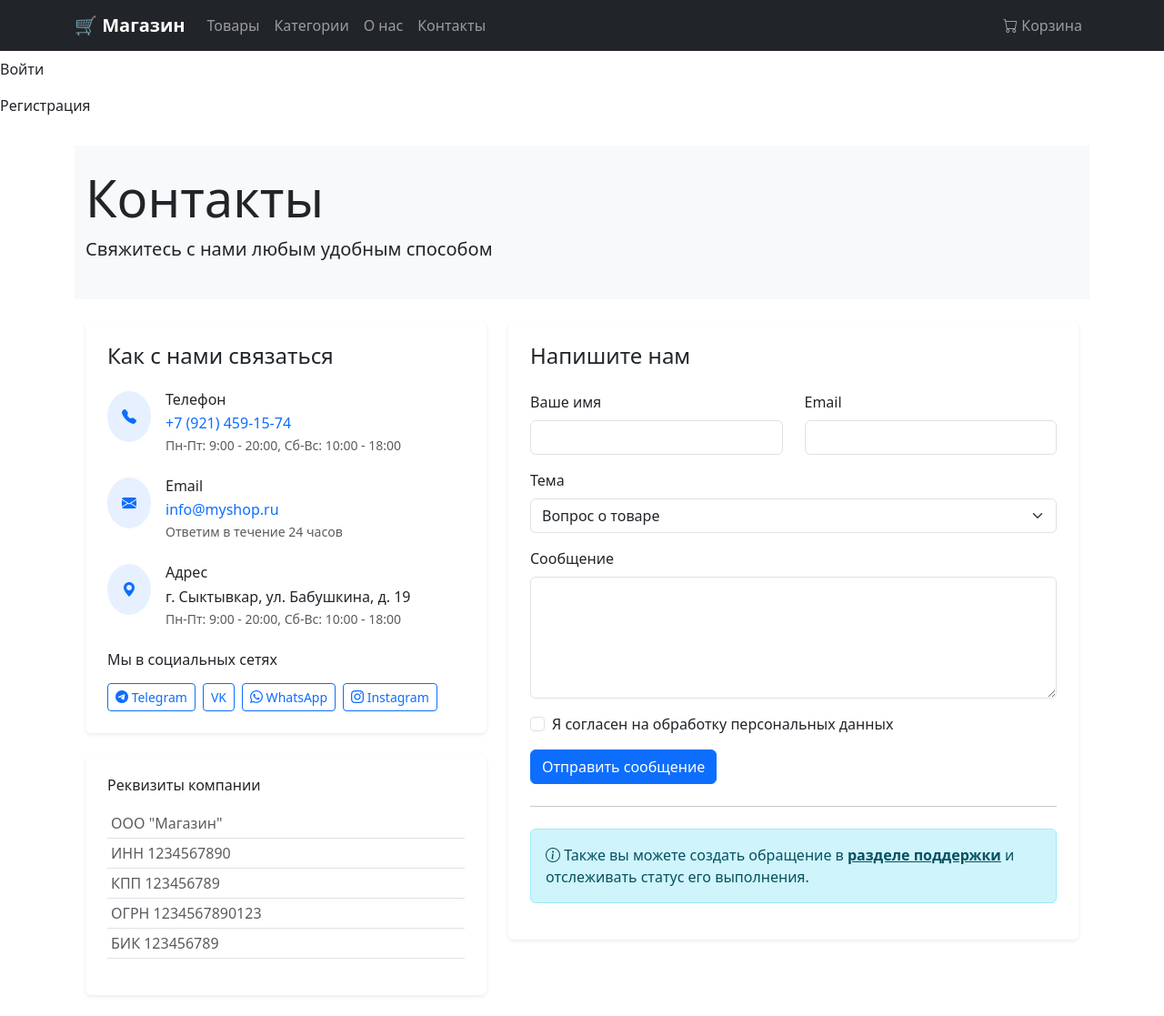
After one commit to Oxana300/Oxana_TOP_final-work, a Django app: page /contact/ in a window 1280 px wide. The commit adds this page. Shown: the top 1117 px of the page at 91% size. Run offline with Django 5.2, Linux system fonts and the light colour scheme; parts of the project's set-up code (start-up, migrations or seed data) failed here and were passed over.

Commit message:
Дополнен shop, созданы: contact, about

```diff
--- a/shop/templates/shop/base.html
+++ b/shop/templates/shop/base.html
@@ -5,6 +5,7 @@
     <meta name="viewport" content="width=device-width, initial-scale=1.0">
     <title>{% block title %}Магазин{% endblock %}</title>
     <link href="https://cdn.jsdelivr.net/npm/bootstrap@5.3.0/dist/css/bootstrap.min.css" rel="stylesheet">
+    <link rel="stylesheet" href="https://cdn.jsdelivr.net/npm/bootstrap-icons@1.11.1/font/bootstrap-icons.css">
     <style>
         .navbar-brand { font-weight: bold; }
         .featured-badge { position: absolute; top: 10px; right: 10px; }
--- /dev/null
+++ b/shop/templates/shop/contact.html
@@ -0,0 +1,185 @@
+{% extends 'shop/base.html' %}
+{% load static %}
+
+{% block title %}Контакты - Магазин{% endblock %}
+
+{% block content %}
+<!-- Заголовок страницы -->
+<div class="page-header bg-light py-4 mb-4">
+    <div class="container">
+        <h1 class="display-4">Контакты</h1>
+        <p class="lead">Свяжитесь с нами любым удобным способом</p>
+    </div>
+</div>
+
+<div class="container">
+    <div class="row">
+        <!-- Контактная информация -->
+        <div class="col-lg-5 mb-4">
+            <div class="card border-0 shadow-sm">
+                <div class="card-body p-4">
+                    <h2 class="h4 mb-4">Как с нами связаться</h2>
+
+                    <!-- Телефон -->
+                    <div class="d-flex mb-4">
+                        <div class="flex-shrink-0">
+                            <div class="bg-primary bg-opacity-10 p-3 rounded-circle">
+                                <i class="bi bi-telephone-fill text-primary"></i>
+                            </div>
+                        </div>
+                        <div class="flex-grow-1 ms-3">
+                            <h3 class="h6 mb-1">Телефон</h3>
+                            <p class="mb-0">
+                                <a href="tel:{{ contacts.phone }}" class="text-decoration-none">
+                                    {{ contacts.phone }}
+                                </a>
+                            </p>
+                            <small class="text-muted">{{ contacts.work_hours }}</small>
+                        </div>
+                    </div>
+
+                    <!-- Email -->
+                    <div class="d-flex mb-4">
+                        <div class="flex-shrink-0">
+                            <div class="bg-primary bg-opacity-10 p-3 rounded-circle">
+                                <i class="bi bi-envelope-fill text-primary"></i>
+                            </div>
+                        </div>
+                        <div class="flex-grow-1 ms-3">
+                            <h3 class="h6 mb-1">Email</h3>
+                            <p class="mb-0">
+                                <a href="mailto:{{ contacts.email }}" class="text-decoration-none">
+                                    {{ contacts.email }}
+                                </a>
+                            </p>
+                            <small class="text-muted">Ответим в течение 24 часов</small>
+                        </div>
+                    </div>
+
+                    <!-- Адрес -->
+                    <div class="d-flex mb-4">
+                        <div class="flex-shrink-0">
+                            <div class="bg-primary bg-opacity-10 p-3 rounded-circle">
+                                <i class="bi bi-geo-alt-fill text-primary"></i>
+                            </div>
+                        </div>
+                        <div class="flex-grow-1 ms-3">
+                            <h3 class="h6 mb-1">Адрес</h3>
+                            <p class="mb-0">{{ contacts.address }}</p>
+                            <small class="text-muted">{{ contacts.work_hours }}</small>
+                        </div>
+                    </div>
+
+                    <!-- Социальные сети -->
+                    <h3 class="h6 mb-3">Мы в социальных сетях</h3>
+                    <div class="d-flex gap-2">
+                        {% for item in social %}
+                        <a href="{{ item.url }}" class="btn btn-outline-primary btn-sm" target="_blank">
+                            <i class="bi bi-{{ item.icon }}"></i> {{ item.name }}
+                        </a>
+                        {% endfor %}
+                    </div>
+                </div>
+            </div>
+
+            <!-- Реквизиты компании -->
+            <div class="card border-0 shadow-sm mt-4">
+                <div class="card-body p-4">
+                    <h3 class="h6 mb-3">Реквизиты компании</h3>
+                    <table class="table table-sm">
+                        <tr>
+                            <td class="text-muted">ООО "Магазин"</td>
+                        </tr>
+                        <tr>
+                            <td class="text-muted">ИНН 1234567890</td>
+                        </tr>
+                        <tr>
+                            <td class="text-muted">КПП 123456789</td>
+                        </tr>
+                        <tr>
+                            <td class="text-muted">ОГРН 1234567890123</td>
+                        </tr>
+                        <tr>
+                            <td class="text-muted">БИК 123456789</td>
+                        </tr>
+                    </table>
+                </div>
+            </div>
+        </div>
+
+        <!-- Форма обратной связи -->
+        <div class="col-lg-7 mb-4">
+            <div class="card border-0 shadow-sm">
+                <div class="card-body p-4">
+                    <h2 class="h4 mb-4">Напишите нам</h2>
+
+                    <form method="post" action="{% url 'shop:ticket_create' %}">
+                        {% csrf_token %}
+
+                        <div class="row">
+                            <div class="col-md-6 mb-3">
+                                <label for="name" class="form-label">Ваше имя</label>
+                                <input type="text" class="form-control" id="name" name="name" required>
+                            </div>
+
+                            <div class="col-md-6 mb-3">
+                                <label for="email" class="form-label">Email</label>
+                                <input type="email" class="form-control" id="email" name="email" required>
+                            </div>
+                        </div>
+
+                        <div class="mb-3">
+                            <label for="subject" class="form-label">Тема</label>
+                            <select class="form-select" id="subject" name="category">
+                                <option value="question">Вопрос о товаре</option>
+                                <option value="complaint">Жалоба</option>
+                                <option value="suggestion">Предложение</option>
+                                <option value="other">Другое</option>
+                            </select>
+                        </div>
+
+                        <div class="mb-3">
+                            <label for="message" class="form-label">Сообщение</label>
+                            <textarea class="form-control" id="message" name="message" rows="5" required></textarea>
+                        </div>
+
+                        <div class="mb-3 form-check">
+                            <input type="checkbox" class="form-check-input" id="agree" name="agree_to_terms" required>
+                            <label class="form-check-label" for="agree">
+                                Я согласен на обработку персональных данных
+                            </label>
+                        </div>
+
+                        <button type="submit" class="btn btn-primary">
+                            Отправить сообщение
+                        </button>
+                    </form>
+
+                    <hr class="my-4">
+
+                    <div class="alert alert-info">
+                        <i class="bi bi-info-circle"></i>
+                        Также вы можете создать обращение в
+                        <a href="{% url 'shop:ticket_create' %}" class="alert-link">разделе поддержки</a>
+                        и отслеживать статус его выполнения.
+                    </div>
+                </div>
+            </div>
+        </div>
+    </div>
+
+    <!-- Карта -->
+    <div class="card border-0 shadow-sm mt-4">
+        <div class="card-body p-0">
+            <div class="ratio ratio-21x9">
+                <iframe
+                    src="https://www.google.com/maps/embed?pb=!1m18!1m12!1m3!1d2245.373536247736!2d37.6156!3d55.7558!2m3!1f0!2f0!3f0!3m2!1i1024!2i768!4f13.1!3m3!1m2!1s0x0%3A0x0!2zNTXCsDQ1JzIwLjgiTiAzN8KwMzcnMDMuNCJF!5e0!3m2!1sru!2sru!4v1234567890"
+                    style="border:0;"
+                    allowfullscreen=""
+                    loading="lazy">
+                </iframe>
+            </div>
+        </div>
+    </div>
+</div>
+{% endblock %}
--- a/shop/urls.py
+++ b/shop/urls.py
@@ -11,9 +11,9 @@ urlpatterns = [
     # Главная страница
     path('', views.HomePageView.as_view(), name='home'),
 
-    # Страницы "О нас" и "Контакты"
-    path('about/', views.about_page, name='about'),
-    path('contact/', views.contact_page, name='contact'),
+    # Страницы "О нас" и "Контакты" (используем классы)
+    path('about/', views.AboutPageView.as_view(), name='about'),
+    path('contact/', views.ContactPageView.as_view(), name='contact'),
 
     # Список товаров
     path('products/', views.ProductListView.as_view(), name='product_list'),
--- a/shop/views.py
+++ b/shop/views.py
@@ -3,7 +3,7 @@
 """
 from django.db import models
 from django.shortcuts import render, get_object_or_404, redirect
-from django.views.generic import ListView, DetailView, CreateView, UpdateView, DeleteView
+from django.views.generic import ListView, DetailView, CreateView, UpdateView, DeleteView, TemplateView
 from django.views.generic.base import TemplateView
 from django.views.generic.edit import FormView
 from django.urls import reverse_lazy
@@ -210,16 +210,100 @@ def add_review(request, product_slug):
 
     return redirect('shop:product_detail', slug=product_slug)
 
+class AboutPageView(TemplateView):
+    """Страница 'О нас'"""
+    template_name = 'shop/about.html'
+
+    def get_context_data(self, **kwargs):
+        context = super().get_context_data(**kwargs)
+
+        # Информация о компании
+        context['company'] = {
+            'name': 'Магазин "Полезная микрозелень"',
+            'founded': 2026,
+            'description': 'Мы - современный интернет-магазин. Предлагаем свежую микрозелень премиум-класса, выращенную с соблюдением всех стандартов качества и готовые наборы для проращивания с подробными инструкциями.',
+            'mission': 'Делать покупки удобными, выгодными и приятными для каждого клиента.',
+            'values': [
+                'Экологическая чистота продукции – выращиваем без химических удобрений',
+                'Высокая концентрация полезных веществ в каждом ростке',
+                'Доступные цены и гибкая система скидок',
+                'Надёжность — быстрая доставка и гарантия',
+            ],
+            'stats': {
+                'clients': 1500,
+                'orders': 2500,
+                'products': 50,
+                'reviews': 800,
+            }
+        }
+
+        # Команда компании
+        context['team'] = [
+            {
+                'name': 'Иван Петров',
+                'position': 'Генеральный директор',
+                'bio': 'Основатель магазина, более 10 лет в e-commerce',
+                'image': None,  # Здесь можно добавить путь к фото
+            },
+            {
+                'name': 'Елена Соколова',
+                'position': 'Руководитель отдела продаж',
+                'bio': 'Поможет выбрать идеальный товар',
+                'image': None,
+            },
+            {
+                'name': 'Оксана Зайкова',
+                'position': 'Главный технолог',
+                'bio': 'Отвечает за качество и доставку',
+                'image': None,
+            },
+        ]
+
+        return context
+
+
+class ContactPageView(TemplateView):
+    """Страница 'Контакты'"""
+    template_name = 'shop/contact.html'
+
+    def get_context_data(self, **kwargs):
+        context = super().get_context_data(**kwargs)
+
+        # Контактная информация
+        context['contacts'] = {
+            'phone': '+7 (921) 459-15-74',
+            'email': 'info@myshop.ru',
+            'address': 'г. Сыктывкар, ул. Бабушкина, д. 19',
+            'work_hours': 'Пн-Пт: 9:00 - 20:00, Сб-Вс: 10:00 - 18:00',
+        }
+
+        # Социальные сети
+        context['social'] = [
+            {'name': 'Telegram', 'icon': 'telegram', 'url': 'https://t.me/myshop'},
+            {'name': 'VK', 'icon': 'vk', 'url': 'https://vk.com/myshop'},
+            {'name': 'WhatsApp', 'icon': 'whatsapp', 'url': 'https://wa.me/79991234567'},
+            {'name': 'Instagram', 'icon': 'instagram', 'url': 'https://instagram.com/myshop'},
+        ]
+
+        # Карта (можно использовать Яндекс.Карты или Google Maps)
+        context['map'] = {
+            'lat': 61.670411,  # Координаты центра Академии ТОП Сыктывкар
+            'lng': 50.833317,
+            'zoom': 15,
+        }
+
+        return context
+
+
+# Сохраняем старые функции для обратной совместимости
 def about_page(request):
-    """Страница 'О нас'"""
-    return render(request, 'shopabout.html',{
-        'title': 'О нас',
-        'content': 'Мы - лучший магазин в радиусе километра от вас'
-    })
+    """Страница 'О нас' (для обратной совместимости)"""
+    return AboutPageView.as_view()(request)
+
 
 def contact_page(request):
-    """Страница 'Контакты'"""
-    return render(request, 'shop/contact.html')
+    """Страница 'Контакты' (для обратной совместимости)"""
+    return ContactPageView.as_view()(request)
 
 def cart_page(request):
     """Страница корзины"""
```
Also changed, not shown: shop/templates/shop/about.html (added, +139 -0 lines), shop/templates/shop/category_list.html (added, +131 -0 lines), shop/templates/shop/tag_list.html (added, +101 -0 lines).
